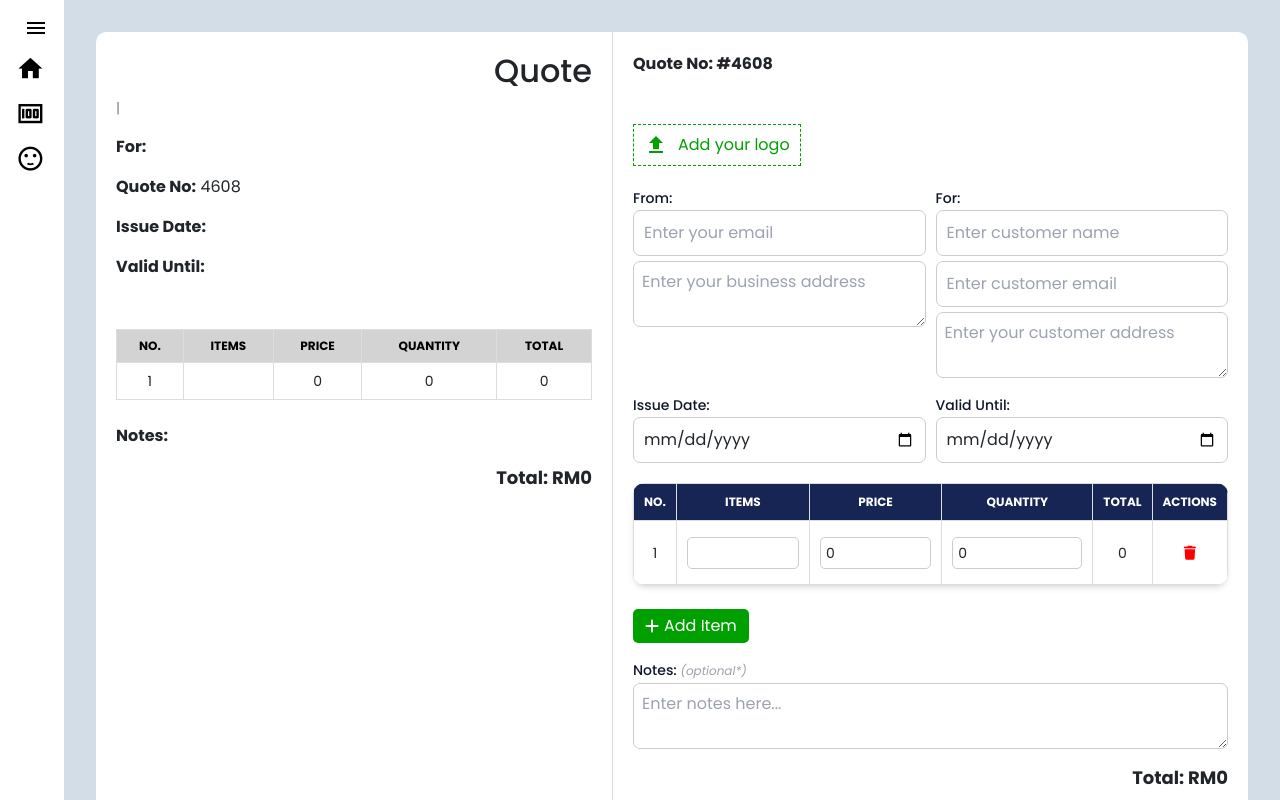
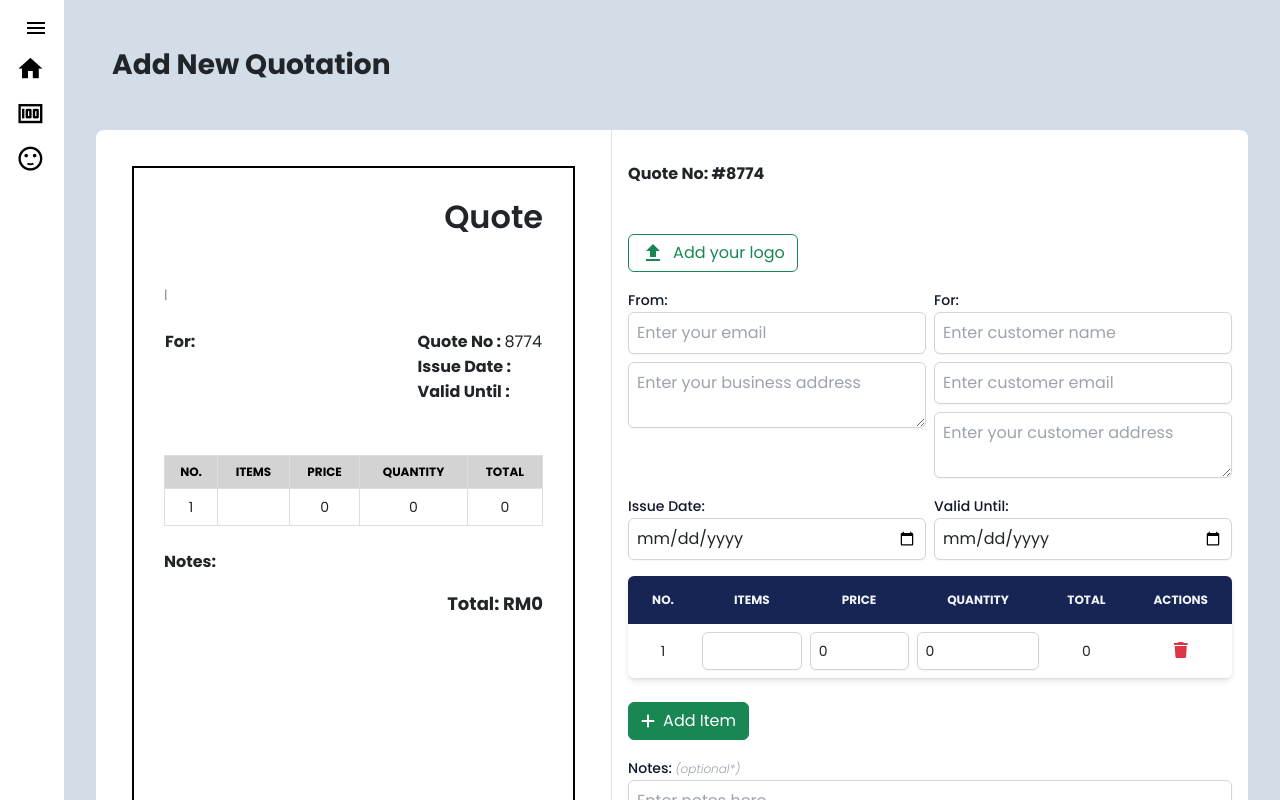
Before and after one commit to hsyad/Frontend-MADBook, a Vue app: page /quotation in a window 1280 px wide. Shown: the top 800 px of the page. Built offline with nearby package versions, Linux system fonts and the light colour scheme.

Commit message:
Update Quotation

```diff
--- a/src/views/tasks/billing/Quotation.vue
+++ b/src/views/tasks/billing/Quotation.vue
@@ -1,29 +1,67 @@
 <template>
     <main>
-        <div class="page">
-            <div class="live-preview" v-html="sanitizedContent">
+        <!-- DESCRIPTION -->
+        <!-- <div class="bg-white rounded-3">
+            <h3 class="font-bold pl-4 pt-4 pb-2">New Quotation</h3>
+            <p class="text-gray-600 px-3 pb-4">
+                Complete the form below to generate a detailed quotation for your client.
+                As you fill in the details, a live preview will instantly update, giving you a real-time view of how the
+                quotation will appear.
+            </p>
+        </div> -->
+
+        <h3 class="font-bold m-3 mb-5">Add New Quotation</h3>
+
+        <!-- ERROR MESSAGE (conditional) -->
+        <div v-if="showErrorMessage" class="text-red-600 font-bold mt-3 mb-3 bg-white p-3 rounded-md">
+            Please fill in all required fields.
         </div>
 
-            <div class="form">
+        <!-- MAIN CONTAINER -->
+        <div class="d-flex overflow-auto bg-white rounded-3">
+
+            <!-- LIVE PREVIEW COLUMN -->
+            <div class="d-flex flex-column p-3 border-end" style="flex:0.8" v-html="sanitizedContent"></div>
+
+            <!-- FORM COLUMN -->
+            <div class="p-3 flex-1">
                 <!-- <p v-if="referenceNumber">Quote No: {{ referenceNumber }}</p> -->
-                <p class="mb-5"><strong>Quote No: <span class="auto-generate"> #{{ referenceNumber }}</span></strong>
+                <p class="my-3 mb-5"><strong>Quote No: <span class="auto-generate"> #{{ referenceNumber
+                            }}</span></strong>
                 </p>
 
-                <button type="button" class="add-logo-btn">
+                <!-- LOGO -->
+                <div class="d-flex align-middle gap-3">
+
+                    <!-- Hidden File Input -->
+                    <input class="d-none" type="file" id="log-upload" ref="logoInput" @change="handleLogoInput"
+                        accept="image/*" />
+
+                    <!-- Custom logo upload button -->
+                    <button type="button"
+                        class="btn btn-outline-success mb-3 gap-2 d-inline-flex align-items-center text-green-800 hover-bg-success-text-white"
+                        @click="triggerLogoUpload">
                         <span class="material-icons">upload</span>
-                    <span class="text">Add your logo</span>
+                        <span>Add your logo</span>
                     </button>
 
+                    <div v-if="logo">
+                        <span class="file-name">{{ logoName }}</span>
+                        <button type="button" class="btn text-danger border-0 rounded-3 p-2 cursor-pointer mx-auto"
+                            @click="deleteLogo">
+                            <i class="fas fa-xmark"></i> </button>
+                    </div>
+                </div>
 
-                <form @submit.prevent="" generateDocument>
-                    <div class="form-row">
-                        <div style="flex: 1;">
+                <form @submit.prevent="generateDocument">
+                    <div class="d-flex gap-2 align-baseline">
+                        <div class="flex-1">
                             <label for="name">From:</label>
                             <input type="text" v-model="emailFrom" placeholder="Enter your email" />
                             <textarea v-model="businessAddress" placeholder="Enter your business address" />
                         </div>
 
-                        <div style="flex: 1;">
+                        <div class="flex-1">
                             <label for="name">For:</label>
                             <input type="text" v-model="customerName" placeholder="Enter customer name" />
                             <input type="text" v-model="emailCustomer" placeholder="Enter customer email" />
@@ -31,19 +69,19 @@
                         </div>
                     </div>
 
-                    <div class="form-row">
-                        <div style="flex: 1">
+                    <div class="mt-3 d-flex gap-2 align-baseline">
+                        <div class="flex-1">
                             <label for="date">Issue Date: </label>
                             <input type="date" v-model="issueDate" />
                         </div>
 
-                        <div style="flex: 1">
+                        <div class="flex-1">
                             <label for="date">Valid Until: </label>
                             <input type="date" v-model="validUntil" />
                         </div>
                     </div>
 
-                    <table>
+                    <table class="rounded-md">
                         <thead>
                             <tr>
                                 <th>No.</th>
@@ -57,31 +95,35 @@
                         <tbody>
                             <tr v-for="(item, index) in items" :key="index">
                                 <td>{{ index + 1 }}</td>
-                                <td><input class="mt-1.5" type="text" v-model="item.name" /></td>
-                                <td><input class="mt-1.5" type="number" v-model="item.price" /></td>
-                                <td><input class="mt-1.5" type="number" v-model="item.quantity" /></td>
+                                <td><input class="mt-2" type="text" v-model="item.name" /></td>
+                                <td><input type="number" v-model="item.price" /></td>
+                                <td><input type="number" v-model="item.quantity" /></td>
                                 <td>{{ (item.quantity * item.price) || 0 }}</td>
-                                <td><button type="button" class="icon-btn" @click="removeItem(index)"><i
-                                            class="fas fa-trash"></i></button></td>
+                                <td><button type="button"
+                                        class="btn text-danger border-0 rounded-3 p-2 cursor-pointer d-block mx-auto"
+                                        @click="removeItem(index)"><i class="fas fa-trash"></i></button></td>
                             </tr>
                         </tbody>
                     </table>
 
-                    <button type="button" class="add-item-btn icon-btn" @click="addItem">
+                    <button type="button"
+                        class="btn btn-success mb-3 gap-2 d-inline-flex align-items-center text-green-800 hover-bg-success-text-white icon-btn"
+                        @click="addItem">
                         <i class="fas fa-plus"></i>Add Item
                     </button>
 
                     <div>
-                        <label for="notes">Notes: <i
-                                style="font-size: 12px; font-weight: 400; color: #9ca2a9">(optional*)</i></label>
+                        <label for="notes">Notes: <i class="text-xs font-light text-gray-400">(optional*)</i></label>
                         <textarea placeholder="Enter notes here..." v-model="notes"></textarea>
                     </div>
 
-                    <div class="total">
-                        <span>Total: RM{{ total }}</span>
+                    <div class="text-lg text-right mt-3 mb-5 font-bold">
+                        <span>Total: RM{{ calculateTotal }}</span>
                     </div>
 
-                    <button type="submit" class="generate-btn">Generate Document</button>
+                    <button type="submit"
+                        class="btn btn-success w-full mb-3 gap-2 d-inline-flex justify-content-center hover-bg-success-text-white">Generate
+                        Document</button>
                 </form>
 
             </div>
@@ -90,63 +132,216 @@
 </template>
 
 <script>
-import { watch } from 'vue';
+import { computed, onMounted, reactive, ref, watchEffect } from 'vue';
 import DOMPurify from 'dompurify';
+import axios from 'axios';
+import Swal from 'sweetalert2';
+
 
 export default {
-    data() {
-        return {
-            referenceNumber: "",
+    setup() {
+        const referenceNumber = ref('');
+        const logo = ref(null);
+        const logoName = ref(null);
+        const logoInput = ref(null);
+        const logoPath = ref(null);
 
-            emailFrom: "",
-            businessAddress: "",
-            customerName: "",
-            emailCustomer: "",
-            customerDetails: "",
-            issueDate: "",
-            validUntil: "",
-            items: [
-                { name: "", price: 0, quantity: 0 },
-            ],
-            notes: "",
-            previewContent: "",
+        const emailFrom = ref('');
+        const businessAddress = ref('');
+        const customerName = ref('');
+        const emailCustomer = ref('');
+        const customerDetails = ref('');
+        const issueDate = ref('');
+        const validUntil = ref('');
+        const items = reactive([{ name: '', price: 0, quantity: 0 }]);
+        const notes = ref('');
+        const previewContent = ref('');
+        const sanitizedContent = computed(() => DOMPurify.sanitize(previewContent.value));
+
+        const showErrorMessage = ref(false);
+
+        const generateRandNum = () => {
+            const randomNumber = Math.floor(Math.random() * 10000);
+            referenceNumber.value = `${randomNumber}`;
         };
-    },
-    methods: {
-        // API INTEGRATION
-        // async fetchReferenceNumber() {
-        //     try {
-        //         const response = await fetch("https://api.example.com/quotation");
-        //         const data = await response.json();
-        //         this.referenceNumber = data.referenceNumber; // adjust key based on API response
-        //     } catch (error) {
-        //         console.error("Error fetching reference number:", error);
-        //     }
-        // },
-        generatedRandNum() {
-            const randomNumber = Math.floor(Math.random() * 10000);
-            this.referenceNumber = `${randomNumber}`;
-        },
-        addItem() {
-            this.items.push({ name: "", price: 0, quantity: 0 });
-        },
-        removeItem(index) {
-            this.items.splice(index, 1);
-        },
-        generateDocument() {
-            alert("Document generated successfully!");
-        },
-        generatePreviewContent() {
+
+        const triggerLogoUpload = () => {
+            logoInput.value.click();
+        };
+
+        const handleLogoInput = (event) => {
+            const file = event.target.files[0];
+            if (file) {
+                logoName.value = file.name;
+                const reader = new FileReader();
+
+                reader.onload = (e) => {
+                    logo.value = e.target.result;
+                    updatePreview();
+                    saveLogoToDatabase(file);
+                };
+                reader.readAsDataURL(file);
+            }
+        };
+
+        const saveLogoToDatabase = async (file) => {
+            try {
+                const formData = new FormData();
+                formData.append("logo", file);
+
+                const response = await fetch("/api/upload-logo", {
+                    method: "POST",
+                    body: formData,
+                });
+
+                if (response.ok) {
+                    const data = await response.json();
+                    logoPath.value = data.filePath;
+                    alert("Logo uploaded successfully!", logoPath.value);
+                } else {
+                    alert("Error uploading logo: ", response.statusText);
+                }
+            } catch (error) {
+                alert("Error uploading logo: ", error);
+            }
+        };
+
+        const deleteLogo = async () => {
+            try {
+                await fetch("/api/delete-logo", {
+                    method: "DELETE",
+                });
+
+                alert("Logo deleted successfully!");
+                logo.value = null;
+                logoName.value = null;
+                logoPath.value = null;
+            } catch (error) {
+                alert("Error deleting logo: ", error);
+            }
+        };
+
+        const addItem = () => {
+            items.push({ name: "", price: 0, quantity: 0 });
+        };
+
+        const removeItem = (index) => {
+            items.splice(index, 1);
+        };
+
+        const saveOrder = async () => {
+            const orderData = {
+                items,
+                total: calculateTotal.value,
+            };
+
+            try {
+                const response = await axios.post('/api/orders', orderData);
+                Swal.fire({
+                    icon: 'success',
+                    title: 'Success!',
+                    text: 'Order saved successfully!',
+                });
+            } catch (error) {
+                Swal.fire({
+                    icon: 'error',
+                    title: 'Oops...',
+                    text: `Error saving order: ${error.message}`,
+                });
+            }
+        };
+
+        const validateForm = () => {
+            if (!emailFrom.value || !customerName.value || items.value === 0) {
+                showErrorMessage.value = true;
+                return false;
+            }
+            showErrorMessage.value = false;
+            return true;
+        };
+
+        const generateDocument = async () => {
+            showErrorMessage.value = false;
+
+            if (validateForm()) {
+                try {
+                    const formData = {
+                        logo: logo.value,
+                        email_from: emailFrom.value,
+                        business_address: businessAddress.value,
+                        customer_name: customerName.value,
+                        customer_details: customerDetails.value,
+                        issue_date: issueDate.value,
+                        valid_until: validUntil.value,
+                        items: items.value,
+                        total: calculateTotal.value,
+                        notes: notes.value,
+                    };
+
+                    const response = await fetch("/api/quotation", {
+                        method: "POST",
+                        headers: { "Content-Type": "application/json" },
+                        body: JSON.stringify(formData),
+                    });
+
+                    if (!response.ok) {
+                        throw new Error("Failed to save the quotation. Please try again.");
+                    }
+
+                    const result = await response.json();
+                    Swal.fire({
+                        icon: 'success',
+                        title: 'Quotation Generated',
+                        text: result.message,
+                        confirmButtonText: 'Go to Quotation'
+                    }).then(() => {
+                        window.location.href = `/quotation/${result.quotation.id}`;
+                    });
+                } catch (error) {
+                    console.error("Error generating document:", error);
+
+                    Swal.fire({
+                        icon: 'error',
+                        title: 'Oops...',
+                        text: error.message || "An error occurred while generating the document. Please try again.",
+                        confirmButtonText: 'Try Again',
+                    });
+
+                    showErrorMessage.value = true;
+                }
+            }
+        };
+
+
+        const generatePreviewContent = () => {
             return `
-            <h2 style="text-align: right;">Quote</h2>
+                <div style="margin: 20px; height: 100vh; border: 2px solid black;">
+                    <div style="margin: 30px;">
+                    <h2 style="text-align: right; font-weight: 600;">Quote</h2>
 
-            <p style="color: grey; font-size: 14px;">${this.businessAddress} | ${this.emailFrom}</p>
-            <p><strong>For:</strong> ${this.customerName}</p>
-                    <p>${this.customerDetails}</p>
+                    <div style="display: flex; justify-content: flex-start; align-items: center; margin-top: 25px; margin-bottom: 25px;">
+                        ${logo.value ? `
+                        <div style="display: inline-block; height: 80px; overflow: hidden;">
+                            <img src="${logo.value}" alt="logo" style="height: 100%; object-fit: contain;">
+                        </div>
+                        ` : ""}
+                    </div>
 
-            <p><strong>Quote No:</strong> ${this.referenceNumber}</p>
-            <p><strong>Issue Date:</strong> ${this.issueDate}</p>
-            <p><strong>Valid Until:</strong> ${this.validUntil}</p>
+                    <p style="color: grey; font-size: 12px;">${businessAddress.value} | ${emailFrom.value}</p>
+
+                    <div style="display: flex; justify-content: space-between; margin-top: 25px;">
+                        <div style="flex: 1; text-align: left;">
+                            <p style="margin: 1px;"><strong>For:</strong></p>
+                            <p  style="margin: 1px;">${customerName.value}</p>
+                            <p style="white-space: pre; margin: 1px;">${customerDetails.value}</p>
+                        </div>
+
+                        <div style="text-align: left;">
+                            <p style="margin: 1px;"><strong>Quote No : </strong> ${referenceNumber.value}</p>
+                            <p  style="margin: 1px;"><strong>Issue Date : </strong> ${issueDate.value}</p>
+                            <p  style="margin: 1px;"><strong>Valid Until : </strong> ${validUntil.value}</p>
+                        </div>
+                    </div>
 
                     <table style="border-collapse: collapse; width: 100%; margin-top: 50px; box-shadow: none;">
                         <thead style="background-color: lightgrey; color: black;">
@@ -159,7 +354,7 @@ export default {
                             </tr>
                         </thead>
                         <tbody>
-                    ${this.items
+                            ${items
                     .map(
                         (item, index) => `
                                         <tr>
@@ -175,175 +370,61 @@ export default {
                         </tbody>
                     </table>
 
-            <p style="margin-top: 20px;"><strong>Notes:</strong> ${this.notes}</p>
-            <p style="text-align: right; font-size: 18px; font-weight: bold;">Total: RM${this.total}</p>
+                    <p style="margin-top: 20px;"><strong>Notes:</strong> ${notes.value}</p>
+                    <p style="text-align: right; font-size: 18px; font-weight: bold;">Total: RM${calculateTotal.value}</p>
+                </div>
+                </div>
             `;
-        },
-        updatePreview() {
-            this.previewContent = this.generatePreviewContent();
-        },
-    },
-    computed: {
-        sanitizedContent() {
-            return DOMPurify.sanitize(this.previewContent);
-        },
-        total() {
-            return this.items.reduce((sum, item) => sum + item.price * item.quantity, 0);
-        },
-    },
-    watch: {
-        emailFrom: "updatePreview",
-        businessAddress: "updatePreview",
-        customerName: "updatePreview",
-        emailCustomer: "updatePreview",
-        customerDetails: "updatePreview",
-        issueDate: "updatePreview",
-        validUntil: "updatePreview",
-        items: {
-            deep: true,
-            handler: "updatePreview",
-        },
-        notes: "updatePreview",
-    },
-    mounted() {
-        // API INTEGRATION
-        // this.fetchReferenceNumber();
-        this.generatedRandNum();
-        this.updatePreview();
+        };
+
+        const updatePreview = () => {
+            previewContent.value = generatePreviewContent();
+            // this.sanitizedContent = DOMPurify.sanitize(this.previewContent);
+        };
+
+        const calculateTotal = computed(() => {
+            return items.reduce((sum, item) => sum + item.price * item.quantity, 0);
+        });
+
+        watchEffect(() => {
+            updatePreview();
+        });
+
+        onMounted(() => {
+            generateRandNum();
+            updatePreview();
+        });
+
+
+        return {
+            referenceNumber,
+            logo,
+            logoName,
+            logoPath,
+            logoInput,
+            saveLogoToDatabase,
+            emailFrom,
+            businessAddress,
+            emailCustomer,
+            customerName,
+            customerDetails,
+            issueDate,
+            validUntil,
+            items,
+            notes,
+            previewContent,
+            sanitizedContent,
+            calculateTotal,
+            addItem,
+            removeItem,
+            saveOrder,
+            showErrorMessage,
+            generateDocument,
+            deleteLogo,
+            triggerLogoUpload,
+            handleLogoInput,
+            generatePreviewContent,
+        };
     },
 };
 </script>
-
-<style lang="scss" scoped>
-.page {
-    display: flex;
-    height: 100vh;
-    background-color: white;
-    border-radius: 10px;
-}
-
-.live-preview {
-    flex: 0.8;
-    padding: 20px;
-    border-right: 1px solid #ddd;
-}
-
-.form {
-    flex: 1;
-    padding: 20px;
-}
-
-input {
-    margin-bottom: 5px;
-}
-
-.add-logo-btn {
-    background-color: #fff;
-    border: 1px dashed #00a000;
-    padding: 8px 10px;
-    cursor: pointer;
-    color: #00a000;
-    margin-bottom: 20px;
-    align-items: center;
-
-    display: inline-flex;
-
-    .material-icons {
-        margin-right: 10px;
-    }
-}
-
-.form-row {
-    display: flex;
-    gap: 10px;
-    align-items: first baseline;
-
-    label {
-        display: flex;
-    }
-
-    input {
-        width: 100%;
-        padding: 10px;
-        border: 1px solid #ccc;
-        border-radius: 7px;
-        box-shadow: none;
-    }
-}
-
-textarea {
-    box-shadow: none;
-    border: 1px solid #ccc;
-    border-radius: 7px;
-    margin-bottom: 15px;
-
-}
-
-table {
-    border-collapse: collapse;
-    width: 100%;
-    border-radius: 12px;
-    margin-top: 15px;
-
-    th,
-    td {
-        border: 1px solid #ddd;
-        text-align: center;
-        vertical-align: middle;
-        padding: 10px;
-    }
-
-    th {
-        background-color: #172554;
-        color: white;
-        font-weight: bold;
-    }
-
-    td input {
-        width: 100%;
-        box-sizing: border-box;
-        padding: 5px;
-        border: 1px solid #ccc;
-        border-radius: 5px;
-        box-shadow: none;
-    }
-
-    td button {
-        background-color: transparent;
-        border: none;
-        color: red;
-        cursor: pointer;
-    }
-}
-
-.add-item-btn {
-    margin-bottom: 15px;
-    padding: 5px 12px;
-    background-color: #00a000;
-    color: white;
-    border: none;
-    border-radius: 5px;
-    cursor: pointer;
-    display: flex;
-    align-items: center;
-    gap: 5px;
-}
-
-.total {
-    font-size: 18px;
-    text-align: right;
-    margin-bottom: 20px;
-    font-weight: bold;
-}
-
-.generate-btn {
-    width: 100%;
-    background-color: #00a000;
-    color: #fff;
-    padding: 10px;
-    border: none;
-    border-radius: 5px;
-    font-size: 16px;
-    cursor: pointer;
-}
-</style>
```
Also changed, not shown: src/views/tasks/billing/QuoteDetails.vue (+11 -14 lines). Lines whose indentation alone changed are shown as unchanged.
